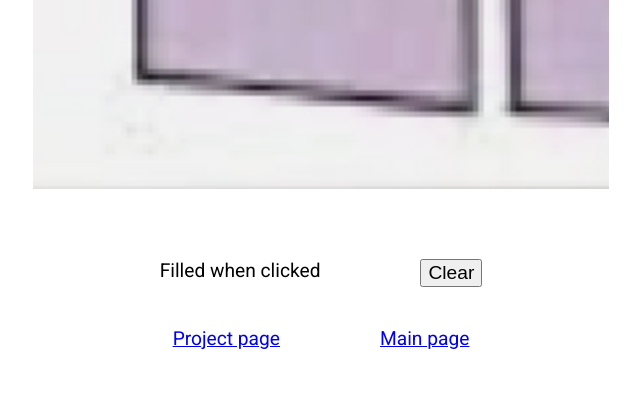
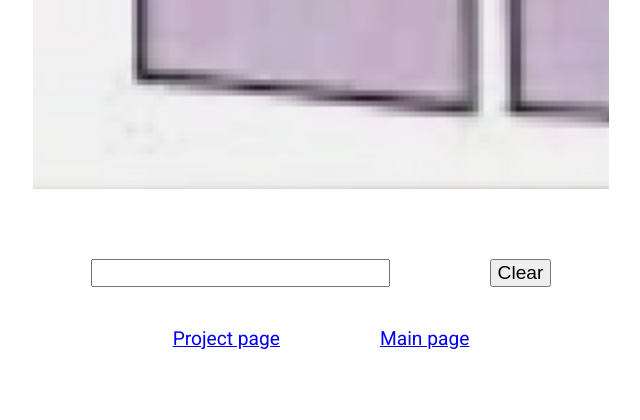
Before and after one commit to brothertoad/masks, a PHP site: page /paths/48-Hasegawa-J2M5-J2M6/s1-800.php in a window 1280 px wide. Shown: the part 661-1081 px from the top of the page, without its empty margins (319-959 px from the left). Run offline with PHP 8.4, Linux system fonts and the light colour scheme.

Commit message:
More work on styling path page.

```diff
--- a/www/paths/48-Hasegawa-J2M5-J2M6/s1-800.css
+++ b/www/paths/48-Hasegawa-J2M5-J2M6/s1-800.css
@@ -32,6 +32,10 @@ path {
 	margin: 20px 50px;
 }
 
+.flex-child-10 {
+	flex-basis: 10rem;
+}
+
 .cell {
 	margin-top: 50px;
 	margin-bottom: 50px;
--- a/www/paths/48-Hasegawa-J2M5-J2M6/s1-800.php
+++ b/www/paths/48-Hasegawa-J2M5-J2M6/s1-800.php
@@ -16,8 +16,8 @@
 		</div>
 		<div class="column cell">
 			<div class="row">
-				<div class="row-item">
-					<span>Filled when clicked</span>
+				<div class="row-item flex-child-10">
+					<input id="coords" value="" size="24" readonly />
 				</div>
 				<div class="row-item">
 					<button type="button">Clear</button>
--- a/www/site.css
+++ b/www/site.css
@@ -4,6 +4,6 @@
 	margin: 40px;
 }
 
-button {
+button, input {
 	font-size: 1.2rem;
 }
```
